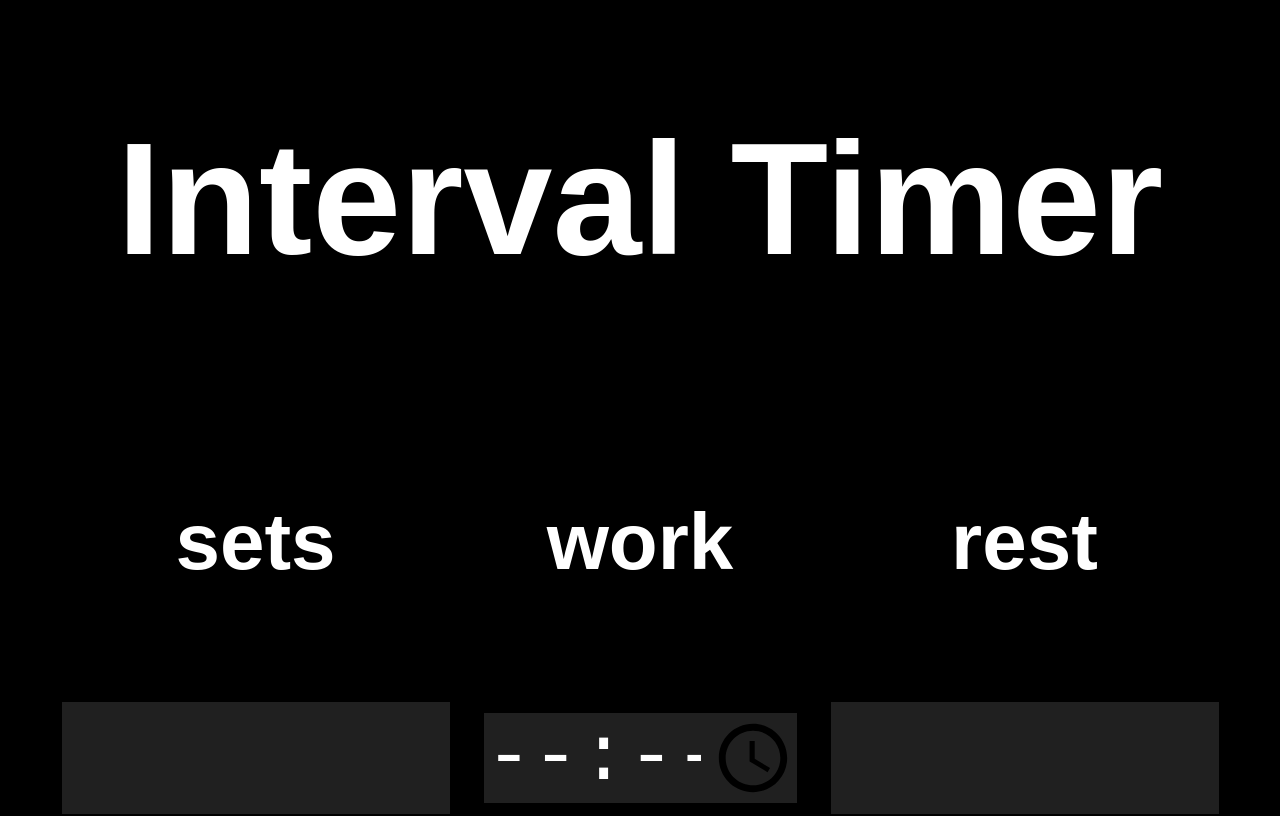
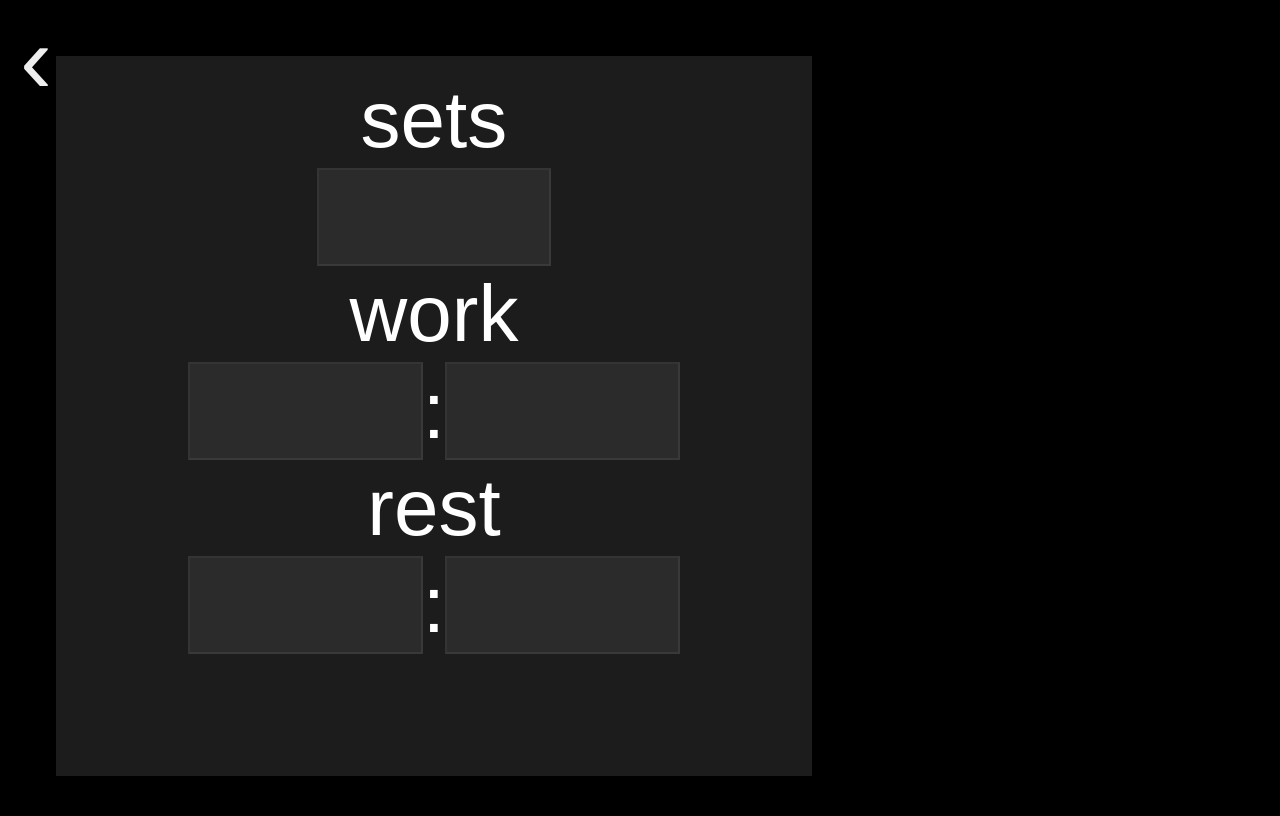
Before and after one commit to 10x-dev-wannabe/SportsTimer, a SvelteKit app: page /intervalTimer in a window 1280 px wide. Shown: the top 816 px of the page. Built offline with nearby package versions, Linux system fonts and the light colour scheme.

Commit message:
changed the inputs to a different menu in the interval timer

```diff
--- a/src/routes/intervalTimer/+page.svelte
+++ b/src/routes/intervalTimer/+page.svelte
@@ -1,53 +1,9 @@
+<Menu />
+
 <script>
-
+    import Menu from "./menu.svelte";
 </script>
 
 
-<h1>
-    Interval Timer
-</h1>
-
-<div>
-    <table style="margin-left:auto; margin-right:auto; margin-bottom:5em">
-        <tr>
-            <td><h3>sets</h3></td>
-            <td><h3>work</h3></td>
-            <td><h3>rest</h3></td>
-        </tr><tr>
-            <td><input type="number" min="0" /></td>
-            <td><input type="time" min="0" /></td>
-            <td><input type="number" min="0" /></td>
-        </tr>
-    </table>
-</div>
-
-<button>
-    start
-</button>
-<br>
-
-<a href="/">Back home</a>
-
 <style>
-    tr, td{
-        padding: 1em
-    }
-    input[type="number"] {
-        text-align: center;
-        color: #fff;
-        font-size: 6em;
-        width: 4em;
-        background-color: #77777744;
-        border: none;
-        initial-letter: 0;
-    }
-    input[type="time"] {
-        text-align: center;
-        color: #fff;
-        font-size: 6em;
-        width: 4em;
-        background-color: #77777744;
-        border: none;
-        initial-letter: 0;
-    }
 </style>
--- /dev/null
+++ b/src/routes/intervalTimer/menu.svelte
@@ -0,0 +1,42 @@
+<script>
+
+</script>
+
+<a href="/" style="position: absolute; left:20px; top: 5px; z-index:1; text-decoration: none">&#8249<br></a>
+
+<div>
+    <table style="margin-left:auto; margin-right:auto; margin-top:1em">
+        <tr>sets</tr>
+        <tr><input type="number" min=0 max="100"></tr>
+        <tr>work</tr>
+        <tr><input type="number" min=0 max="100">:<input type="number" min=0 max="60"></tr>
+        <tr>rest</tr>
+        <tr><input type="number" min=0 max="100">:<input type="number" min=0 max="60"></tr>
+    </table>
+
+</div>
+
+<style>
+    div {
+        position: absolute;
+        width: 20cm;
+        height: 90vh;
+        background-color: #55555555;
+        margin: 3em;
+        overflow: hidden;
+        text-align: center;
+    }
+    tr {
+        font-size: 5em;
+    }
+    input[type="number"] {
+        font-size: 1em;
+        text-align: center;
+        background-color: #ffffff11;
+        border-color: #ffffff11;
+        -webkit-appearance: textfield;
+        -moz-appearance: textfield;
+        appearance: textfield;
+        width: 6cm;
+    }
+</style>
```
